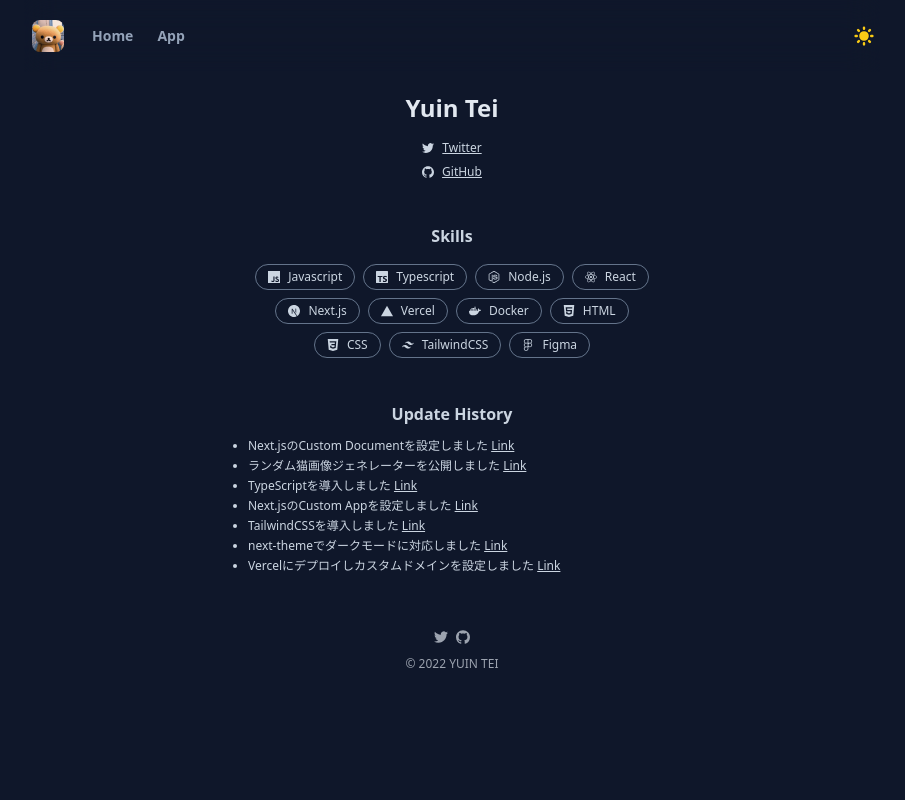
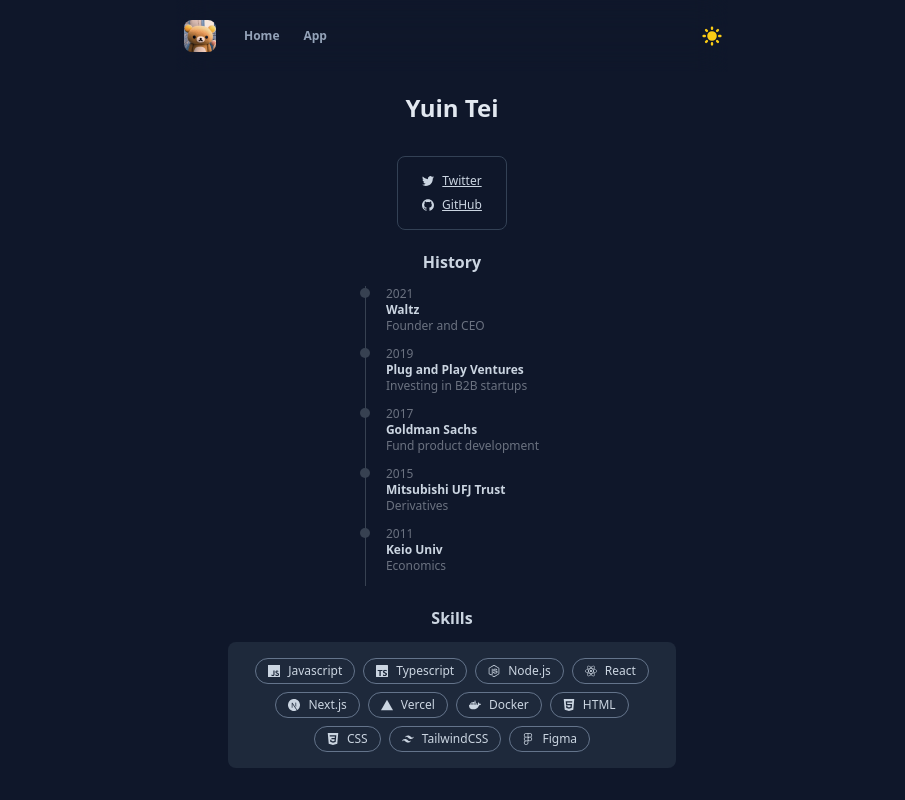
Before and after one commit to yuintei/yuintei.com, a Next.js app: page / in a window 1280 px wide. Shown: the top 800 px of the page, without its empty margins (188-1093 px from the left). Built offline with nearby package versions, Linux system fonts and the light colour scheme.

Commit message:
add timeline

```diff
--- a/components/bio.js
+++ b/components/bio.js
@@ -0,0 +1,34 @@
+export const bios = [
+  { time: "2021", title: "Waltz", sentense: "Founder and CEO" },
+  {
+    time: "2019",
+    title: "Plug and Play Ventures",
+    sentense: "Investing in B2B startups",
+  },
+  {
+    time: "2017",
+    title: "Goldman Sachs",
+    sentense: "Fund product development",
+  },
+  { time: "2015", title: "Mitsubishi UFJ Trust", sentense: "Derivatives" },
+  { time: "2011", title: "Keio Univ", sentense: "Economics" },
+];
+
+export default function Bio() {
+  return (
+    <div className="flex flex-col items-center mt-3 px-5 mb-5 w-full max-w-md">
+      <ol className="relative border-l border-gray-300 dark:border-gray-700">
+        {bios.map((item) => (
+          <li className="mb-3 ml-5" key={item.name}>
+            <div className="absolute w-2.5 h-2.5 rounded-full mt-0.5 -left-1.5 bg-gray-300 dark:bg-gray-700 "></div>
+            <time className=" text-gray-400 dark:text-gray-500">
+              {item.time}
+            </time>
+            <h3 className="font-semibold">{item.title}</h3>
+            <p className="text-gray-400 dark:text-gray-500">{item.sentense}</p>
+          </li>
+        ))}
+      </ol>
+    </div>
+  );
+}
--- a/components/header.js
+++ b/components/header.js
@@ -28,7 +28,7 @@
               <Link href={item.href} key={item.name}>
                 <a
                   className="text-slate-500 hover:bg-slate-400 hover:text-white dark:text-slate-400 dark:hover:bg-slate-700 dark:hover:text-white
-                             py-2 px-3 rounded-md text-sm font-bold"
+                             py-2 px-3 rounded-md font-bold"
                 >
                   {item.name}
                 </a>
--- a/components/links.js
+++ b/components/links.js
@@ -7,7 +7,7 @@
 
 export default function Links() {
   return (
-    <div className="flex flex-col items-center m-3 px-5 mb-10 w-max rounded-lg  ">
+    <div className="flex flex-col items-center mt-3 mb-5 px-5 py-3 w-max rounded-lg border border-slate-300 dark:border-slate-700">
       {links.map((item) => (
         <a
           key={item.name}
--- a/components/skills.js
+++ b/components/skills.js
@@ -28,7 +28,7 @@
 
 export default function Skills() {
   return (
-    <div className="flex flex-wrap justify-center m-3 px-5 mb-10 w-full max-w-md">
+    <div className="flex flex-wrap justify-center mt-3 px-5 py-3 mb-5 w-full max-w-md rounded-lg bg-slate-200 dark:bg-slate-800">
       {skills.map((item) => (
         <div
           key={item.name}
--- a/components/themebutton.js
+++ b/components/themebutton.js
@@ -3,11 +3,10 @@
 
 export default function ThemeButton() {
   const { theme, setTheme } = useTheme();
+  const switchTheme = () => setTheme(theme === "light" ? "dark" : "light");
+
   return (
-    <button
-      className="block p-1"
-      onClick={() => setTheme(theme === "light" ? "dark" : "light")}
-    >
+    <button className=" p-1" onClick={switchTheme}>
       {theme === "light" ? (
         <HiMoon className="w-6 h-6 text-slate-700" />
       ) : (
--- a/components/updates.js
+++ b/components/updates.js
@@ -31,7 +31,7 @@
 
 export default function Updates() {
   return (
-    <div className="m-3 px-5 mb-10 w-full max-w-md ">
+    <div className="mt-3 px-5 mb-5 w-full max-w-md ">
       <ul className="flex flex-col list-disc space-y-1">
         {updates.map((item) => (
           <li key={item.comment}>
--- a/pages/_document.js
+++ b/pages/_document.js
@@ -4,7 +4,7 @@
   return (
     <Html lang="ja">
       <Head />
-      <body className="max-w-4xl mx-auto px-5 text-xs text-slate-700 dark:text-slate-300 bg-slate-100 dark:bg-slate-900">
+      <body className="max-w-xl mx-auto px-3 text-xs text-slate-700 dark:text-slate-300 bg-slate-100 dark:bg-slate-900">
         <Main />
         <NextScript />
       </body>
--- a/pages/index.js
+++ b/pages/index.js
@@ -2,6 +2,7 @@
 import Skills from "../components/skills";
 import Links from "../components/links";
 import Updates from "../components/updates";
+import Bio from "../components/bio";
 
 export default function Home() {
   return (
@@ -11,14 +12,16 @@
         <link rel="icon" href="/favicon.ico" />
       </Head>
       <div className="flex flex-col w-full items-center">
-        <h1 className="text-2xl font-bold mt-5 text-slate-800 dark:text-slate-200">
+        <h1 className="text-2xl font-bold mt-5 mb-5 text-slate-800 dark:text-slate-200">
           Yuin Tei
         </h1>
-        <Links></Links>
+        <Links />
+        <h2 className="text-base font-bold">History</h2>
+        <Bio />
         <h2 className="text-base font-bold">Skills</h2>
-        <Skills></Skills>
-        <h2 className="text-base font-bold">Update History</h2>
-        <Updates></Updates>
+        <Skills />
+        <h2 className="mt-10 text-base font-bold">Updates</h2>
+        <Updates />
       </div>
     </div>
   );
```
